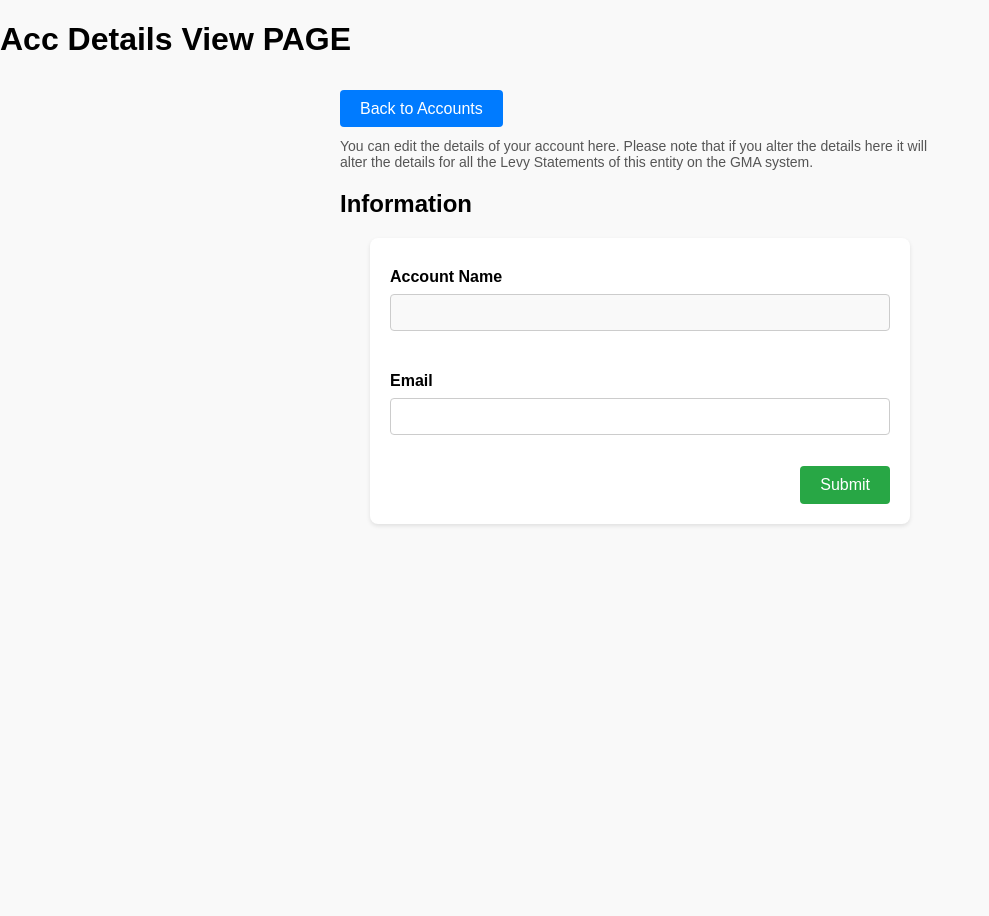
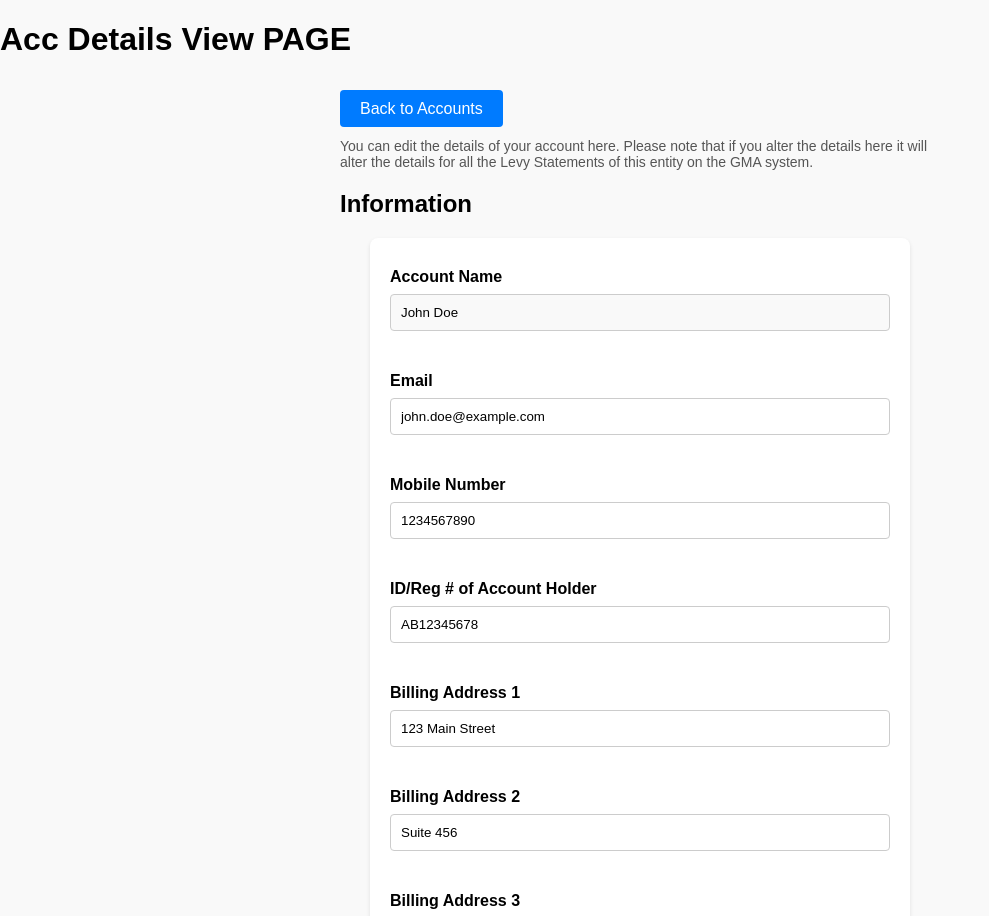
Before and after one commit to AmoryBotha/gmadevappfrontend, a React (Vite) app: page /account in a window 1280 px wide. Shown: the top 916 px of the page, without its empty margins (0-989 px from the left). Before the commit the page ends 800 px from the top, so only its background shows below. Built offline with nearby package versions, Linux system fonts and the light colour scheme; no server answers.

Commit message:
account view api redo

```diff
--- a/src/components/AccDetailsView.jsx
+++ b/src/components/AccDetailsView.jsx
@@ -1,51 +1,17 @@
-import React, { useState, useEffect } from "react";
+import React, { useState } from "react";
 import { Link } from "react-router-dom";
 
-function AccDetailsViewFunc() {
+function AccDetailsViewFunc(){
+
     const [formData, setFormData] = useState({
-    accountName: "",
-    email: "",
-    mobileNumber: "",
-    idReg: "",
-    billingAddress1: "",
-    billingAddress2: "",
-    billingAddress3: "",
+        accountName: "John Doe", // Example default value, this is read-only
+        email: "john.doe@example.com",
+        mobileNumber: "1234567890",
+        idReg: "AB12345678",
+        billingAddress1: "123 Main Street",
+        billingAddress2: "Suite 456",
+        billingAddress3: "City, Country",
     });
-
-  useEffect(() => {
-    async function getAccInfo() {
-      try {
-        const accountID = localStorage.getItem("conIdStore") || "defaultID";
-        const resp = await fetch(
-          "https://prod-91.westeurope.logic.azure.com:443/workflows/4e1c017f70d748bb9a1fefbfbfad48bf/triggers/manual/paths/invoke?api-version=2016-06-01&sp=%2Ftriggers%2Fmanual%2Frun&sv=1.0&sig=a9p6TXKcwsjITmZyWkkLybBeTOgg0ddf976m69dZE-0",
-          {
-            method: "POST",
-            body: JSON.stringify({
-              Type: "AccInfo",
-              End: "end",
-              ID: accountID,
-            }),
-          }
-        );
-
-        const data = await resp.json();
-
-        setFormData({
-          accountName: data.AccountName || "",
-          email: data.Email || "",
-          mobileNumber: data.MainPhone || "",
-          idReg: data.ID || "",
-          billingAddress1: data.AddressLine1 || "",
-          billingAddress2: data.AddressLine2 || "",
-          billingAddress3: data.AddressLine3 || "",
-        });
-      } catch (error) {
-        console.error("Error fetching account information:", error);
-      }
-    }
-
-    getAccInfo();
-  }, []);
 
     const handleChange = (e) => {
         const { name, value } = e.target;
@@ -55,49 +21,15 @@ function AccDetailsViewFunc() {
         }));
     };
 
-  const handleSubmit = async (e) => {
+    const handleSubmit = (e) => {
         e.preventDefault();
-
-    try {
-      const response = await fetch(
-        "https://prod-91.westeurope.logic.azure.com:443/workflows/4e1c017f70d748bb9a1fefbfbfad48bf/triggers/manual/paths/invoke?api-version=2016-06-01&sp=%2Ftriggers%2Fmanual%2Frun&sv=1.0&sig=a9p6TXKcwsjITmZyWkkLybBeTOgg0ddf976m69dZE-0",
-        {
-          method: "POST",
-          headers: {
-            "Content-Type": "application/json",
-          },
-          body: JSON.stringify({
-            Type: "UpdateAcc",
-            End: "end",
-            Data: formData,
-          }),
-        }
-      );
-
-      if (response.ok) {
-        const result = await response.json();
-        alert("Account details updated successfully!");
-        console.log("Response from server:", result);
-      } else {
-        alert("Failed to update account details.");
-      }
-    } catch (error) {
-      console.error("Error updating account details:", error);
-      alert("An error occurred while submitting the form.");
-    }
+        alert("Form submitted!"); // Replace with actual submission logic
+        console.log("Submitted Data:", formData);
     };
 
-  return (
-    <div>
+    return <div>
         <h1>Acc Details View PAGE</h1>
-      <div
-        style={{
-          fontFamily: "Arial, sans-serif",
-          padding: "20px",
-          maxWidth: "600px",
-          margin: "0 auto",
-        }}
-      >
+        <div style={{ fontFamily: "Arial, sans-serif", padding: "20px", maxWidth: "600px", margin: "0 auto" }}>
             <div style={{ marginBottom: "20px" }}>
                 <Link
                     to="/accounts"
@@ -114,19 +46,12 @@ function AccDetailsViewFunc() {
                 </Link>
             </div>
             <p style={{ marginBottom: "20px", color: "#555", fontSize: "14px" }}>
-          You can edit the details of your account here. Please note that if you
-          alter the details here it will alter the details for all the Levy
-          Statements of this entity on the GMA system.
+                You can edit the details of your account here. Please note that if you alter the details here it will alter the details for all the Levy Statements of this entity on the GMA system.
             </p>
             <h2>Information</h2>
-        <form
-          onSubmit={handleSubmit}
-          style={{ display: "flex", flexDirection: "column", gap: "15px" }}
-        >
+            <form onSubmit={handleSubmit} style={{ display: "flex", flexDirection: "column", gap: "15px" }}>
                 <div>
-            <label style={{ display: "block", fontWeight: "bold" }}>
-              Account Name
-            </label>
+                    <label style={{ display: "block", fontWeight: "bold" }}>Account Name</label>
                     <input
                         type="text"
                         value={formData.accountName}
@@ -155,7 +80,81 @@ function AccDetailsViewFunc() {
                         }}
                     />
                 </div>
-          {/* Other fields here */}
+                <div>
+                    <label style={{ display: "block", fontWeight: "bold" }}>Mobile Number</label>
+                    <input
+                        type="tel"
+                        name="mobileNumber"
+                        value={formData.mobileNumber}
+                        onChange={handleChange}
+                        style={{
+                            width: "100%",
+                            padding: "10px",
+                            border: "1px solid #ccc",
+                            borderRadius: "4px",
+                        }}
+                    />
+                </div>
+                <div>
+                    <label style={{ display: "block", fontWeight: "bold" }}>ID/Reg # of Account Holder</label>
+                    <input
+                        type="text"
+                        name="idReg"
+                        value={formData.idReg}
+                        onChange={handleChange}
+                        style={{
+                            width: "100%",
+                            padding: "10px",
+                            border: "1px solid #ccc",
+                            borderRadius: "4px",
+                        }}
+                    />
+                </div>
+                <div>
+                    <label style={{ display: "block", fontWeight: "bold" }}>Billing Address 1</label>
+                    <input
+                        type="text"
+                        name="billingAddress1"
+                        value={formData.billingAddress1}
+                        onChange={handleChange}
+                        style={{
+                            width: "100%",
+                            padding: "10px",
+                            border: "1px solid #ccc",
+                            borderRadius: "4px",
+                        }}
+                    />
+                </div>
+                <div>
+                    <label style={{ display: "block", fontWeight: "bold" }}>Billing Address 2</label>
+                    <input
+                        type="text"
+                        name="billingAddress2"
+                        value={formData.billingAddress2}
+                        onChange={handleChange}
+                        style={{
+                            width: "100%",
+                            padding: "10px",
+                            border: "1px solid #ccc",
+                            borderRadius: "4px",
+                        }}
+                    />
+                </div>
+                <div>
+                    <label style={{ display: "block", fontWeight: "bold" }}>Billing Address 3</label>
+                    <input
+                        type="text"
+                        name="billingAddress3"
+                        value={formData.billingAddress3}
+                        onChange={handleChange}
+                        style={{
+                            width: "100%",
+                            padding: "10px",
+                            border: "1px solid #ccc",
+                            borderRadius: "4px",
+                        }}
+                    />
+                </div>
                 <div style={{ textAlign: "right" }}>
                     <button
                         type="submit"
@@ -175,7 +174,7 @@ function AccDetailsViewFunc() {
             </form>
         </div>
         </div>
-  );
+
 }
 
-export default AccDetailsViewFunc;
+export default AccDetailsViewFunc
```
Lines whose indentation alone changed are shown as unchanged.
